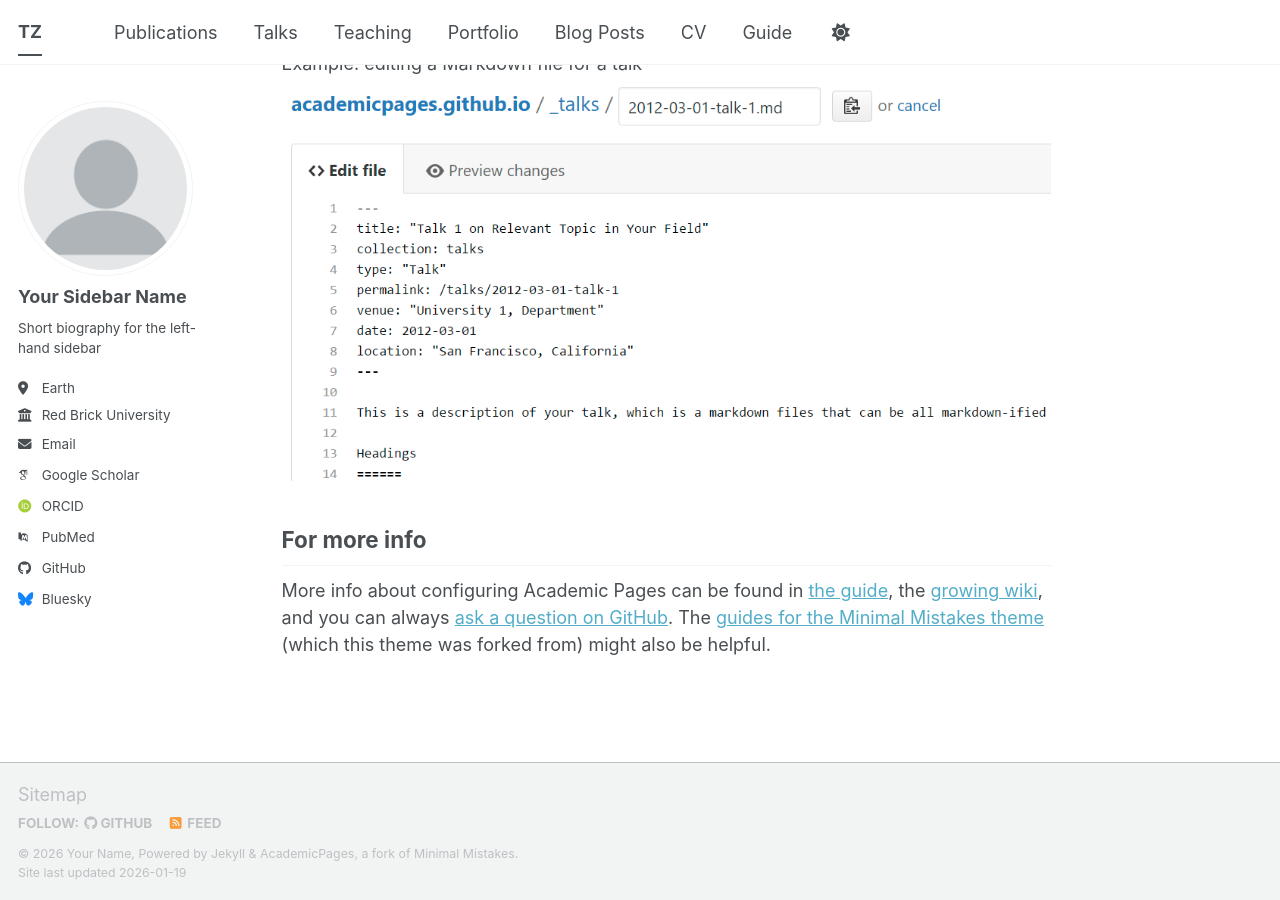
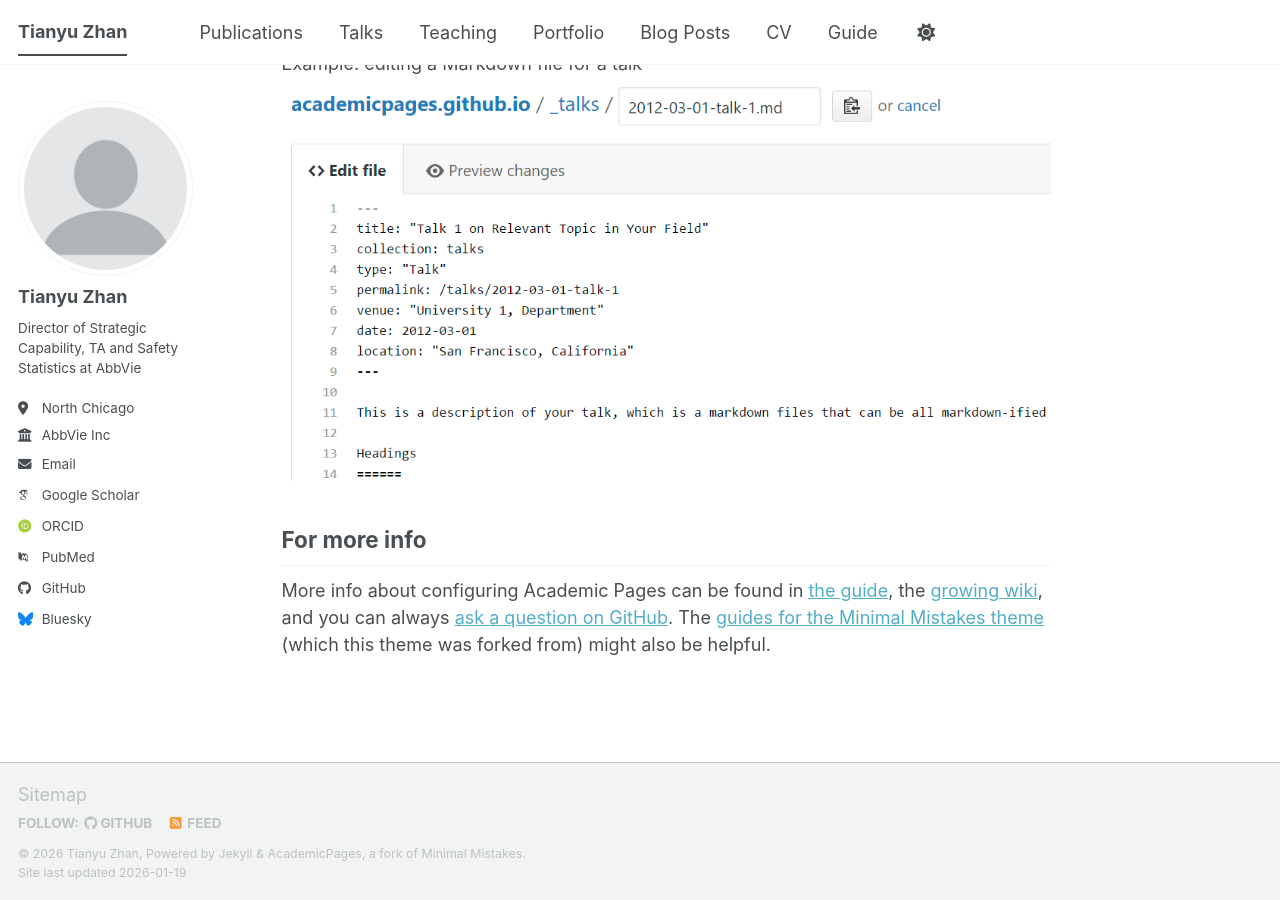
Before and after one commit to tian-yu-zhan/tian-yu-zhan.github.io, a Jekyll site: the page built from _pages/about.md, in a window 1280 px wide and 900 px high, scrolled down 2720 px. Built offline with Jekyll 4.4.1, drawn with Linux system fonts in a browser that asks for light colours; some web fonts are replaced; a script bundle is joined from its source files by our own code; library files that are not in the unit come from our copies.

Commit message:
Update _config.yml

```diff
--- a/_config.yml
+++ b/_config.yml
@@ -9,14 +9,14 @@
 # Basic Site Settings
 locale                   : "en-US"
 site_theme               : "default" # The available themes options are "default", "air", "sunrise", "mint", "dirt" and "contrast"
-title                    : "TZ"
+title                    : "Tianyu Zhan"
 title_separator          : "-"
-name                     : &name "Your Name"
+name                     : &name "Tianyu Zhan"
 description              : &description "Your Name's academic portfolio"   # Update this with a general description of your site, this is the default if not overridden by a page
 url                      : https://tian-yu-zhan.github.io # The base hostname & protocol for your site e.g. "https://[your GitHub username].github.io",
                                                            # or if you already have some other page hosted on Github then use "https://[your GitHub username].github.io/[Your Repo Name]"
 baseurl                  : "" # the subpath of your site, e.g. "/blog"
-repository               : "academicpages/academicpages.github.io"
+repository               : "tian-yu-zhan/tian-yu-zhan.github.io"
 
 # Site Author - The following control what appear as part of the author content on the side bar.
 #               If a field is blank the icon and link will not appear, otherwise it will be shown.
@@ -24,13 +24,13 @@ repository               : "academicpages/academicpages.github.io"
 author:
   # Biographic information
   avatar           : "profile.png"
-  name             : "Your Sidebar Name"
-  pronouns         : # example: "she/her"
-  bio              : "Short biography for the left-hand sidebar"
-  location         : "Earth"
-  employer         : "Red Brick University"
+  name             : "Tianyu Zhan"
+  pronouns         : # example: "he/his"
+  bio              : "Director of Strategic Capability, TA and Safety Statistics at AbbVie"
+  location         : "North Chicago"
+  employer         : "AbbVie Inc"
   uri              : # URL
-  email            : "none@example.org"
+  email            : "tianyu.zhan.stats@gmail.com"
 
   # Academic websites
   academia         : # URL
```
